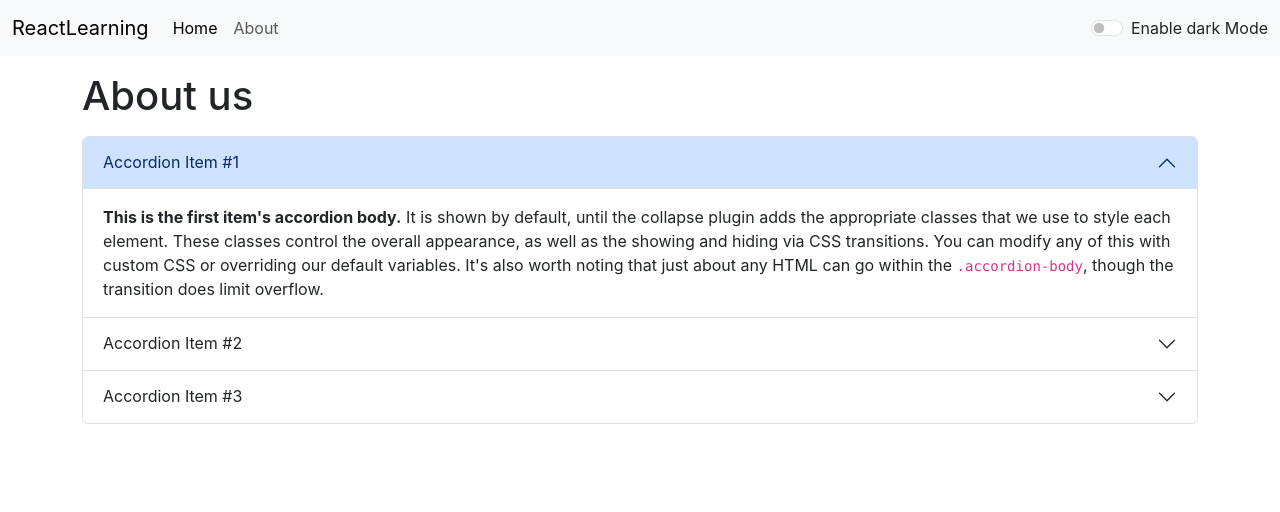
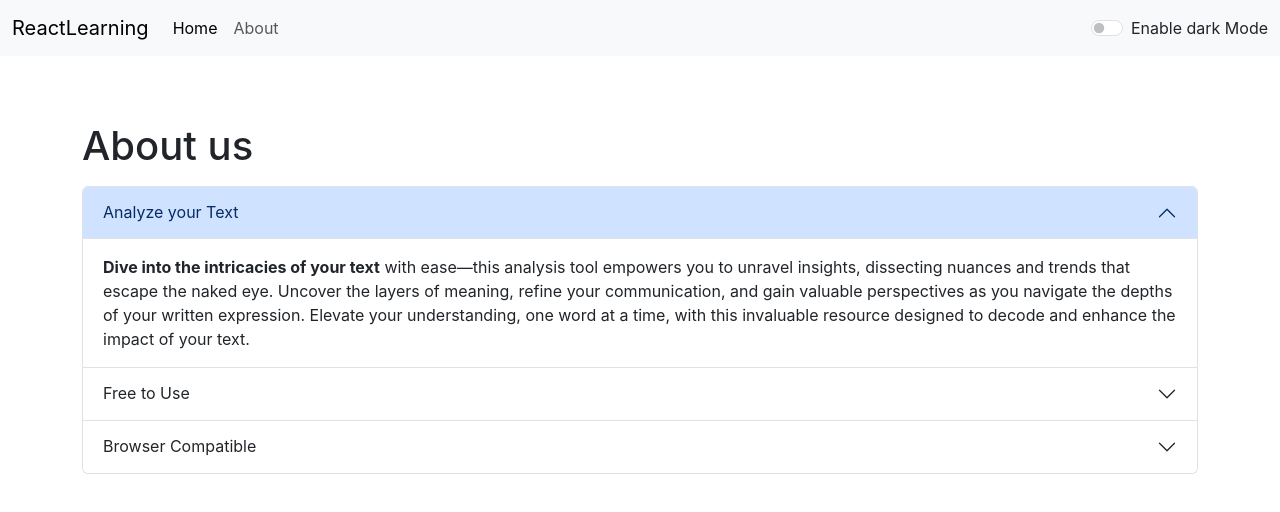
Before and after one commit to aamirGPT/React-YT-Learning-App, a React (Create React App) app: page /AboutUs in a window 1280 px wide. Shown: the top 512 px of the page. Built offline with nearby package versions, Linux system fonts and the light colour scheme.

Commit message:
Bug Fixes

```diff
--- a/src/components/AboutUs.js
+++ b/src/components/AboutUs.js
@@ -5,7 +5,7 @@ export default function AboutUs(props) {
         <div className="container" data-bs-theme={props.mode}>
             <h1 className="my-3">About us</h1>
             <div
-                className="accordion"
+                className="accordion my-3"
                 id="accordionExample"
                 data-bs-theme={props.mode}
             >
@@ -19,7 +19,7 @@ export default function AboutUs(props) {
                             aria-expanded="true"
                             aria-controls="collapseOne"
                         >
-                            Accordion Item #1
+                            Analyze your Text
                         </button>
                     </h2>
                     <div
@@ -29,17 +29,16 @@ export default function AboutUs(props) {
                     >
                         <div className="accordion-body">
                             <strong>
-                                This is the first item's accordion body.
+                                Dive into the intricacies of your text
                             </strong>{" "}
-                            It is shown by default, until the collapse plugin
-                            adds the appropriate classes that we use to style
-                            each element. These classes control the overall
-                            appearance, as well as the showing and hiding via
-                            CSS transitions. You can modify any of this with
-                            custom CSS or overriding our default variables. It's
-                            also worth noting that just about any HTML can go
-                            within the <code>.accordion-body</code>, though the
-                            transition does limit overflow.
+                            with ease—this analysis tool empowers you to unravel
+                            insights, dissecting nuances and trends that escape
+                            the naked eye. Uncover the layers of meaning, refine
+                            your communication, and gain valuable perspectives
+                            as you navigate the depths of your written
+                            expression. Elevate your understanding, one word at
+                            a time, with this invaluable resource designed to
+                            decode and enhance the impact of your text.
                         </div>
                     </div>
                 </div>
@@ -53,7 +52,7 @@ export default function AboutUs(props) {
                             aria-expanded="false"
                             aria-controls="collapseTwo"
                         >
-                            Accordion Item #2
+                            Free to Use
                         </button>
                     </h2>
                     <div
@@ -62,18 +61,12 @@ export default function AboutUs(props) {
                         data-bs-parent="#accordionExample"
                     >
                         <div className="accordion-body">
-                            <strong>
-                                This is the second item's accordion body.
-                            </strong>{" "}
-                            It is hidden by default, until the collapse plugin
-                            adds the appropriate classes that we use to style
-                            each element. These classes control the overall
-                            appearance, as well as the showing and hiding via
-                            CSS transitions. You can modify any of this with
-                            custom CSS or overriding our default variables. It's
-                            also worth noting that just about any HTML can go
-                            within the <code>.accordion-body</code>, though the
-                            transition does limit overflow.
+                            <strong>Craft your narratives effortlessly</strong>,
+                            as this free-to-use editor provides a canvas for
+                            expression without the shackles of subscription
+                            fees. Embrace the freedom to innovate, edit, and
+                            refine, ensuring your creative journey remains
+                            boundless and accessible to all.
                         </div>
                     </div>
                 </div>
@@ -87,7 +80,7 @@ export default function AboutUs(props) {
                             aria-expanded="false"
                             aria-controls="collapseThree"
                         >
-                            Accordion Item #3
+                            Browser Compatible
                         </button>
                     </h2>
                     <div
@@ -96,18 +89,16 @@ export default function AboutUs(props) {
                         data-bs-parent="#accordionExample"
                     >
                         <div className="accordion-body">
-                            <strong>
-                                This is the third item's accordion body.
-                            </strong>{" "}
-                            It is hidden by default, until the collapse plugin
-                            adds the appropriate classes that we use to style
-                            each element. These classes control the overall
-                            appearance, as well as the showing and hiding via
-                            CSS transitions. You can modify any of this with
-                            custom CSS or overriding our default variables. It's
-                            also worth noting that just about any HTML can go
-                            within the <code>.accordion-body</code>, though the
-                            transition does limit overflow.
+                            <strong>Surf the web seamlessly</strong> with our
+                            browser-compatible experience—your gateway to a
+                            smooth online journey across platforms. Whether
+                            you're exploring on desktop or mobile, enjoy the
+                            freedom of compatibility, ensuring a consistent and
+                            reliable browsing experience that adapts
+                            effortlessly to your preferred device. Break free
+                            from constraints and navigate the digital landscape
+                            effortlessly, knowing your online adventures are
+                            supported across a spectrum of browsers.
                         </div>
                     </div>
                 </div>
--- a/src/components/Alert.js
+++ b/src/components/Alert.js
@@ -3,16 +3,20 @@ import React from "react";
 const Alert = (props) => {
     const capitalize = (word) => {
         return word.charAt(0).toUpperCase() + word.slice(1);
-    }
+    };
     return (
-        props.alert &&
+        <div style={{ height: "50px" }}>
+            {props.alert && (
                 <div>
                     <div
                         className={`alert alert-${props.alert.Type} alert-dismissible fade show`}
                         role="alert"
                     >
-                    <strong>{capitalize(props.alert.Type)} :</strong> {props.alert.Message}
+                        <strong>{capitalize(props.alert.Type)} :</strong>{" "}
+                        {props.alert.Message}
                     </div>
+                </div>
+            )}
         </div>
     );
 };
--- a/src/components/TextInput.js
+++ b/src/components/TextInput.js
@@ -43,24 +43,28 @@ export default function TextInput(props) {
                     <button
                         className="btn btn-primary m-2"
                         onClick={convertToUpper}
+                        disabled={text.length === 0}
                     >
                         Convert to UpperCase
                     </button>
                     <button
                         className="btn btn-primary m-2"
                         onClick={convertToLower}
+                        disabled={text.length === 0}
                     >
                         Convert to LowerCase
                     </button>
                     <button
                         className="btn btn-primary m-2"
                         onClick={clearText}
+                        disabled={text.length === 0}
                     >
                         Clear Text
                     </button>
                     <button
                         className="btn btn-primary m-2"
                         onClick={reverseText}
+                        disabled={text.length === 0}
                     >
                         Reverse Text
                     </button>
```
Lines whose indentation alone changed are shown as unchanged.
